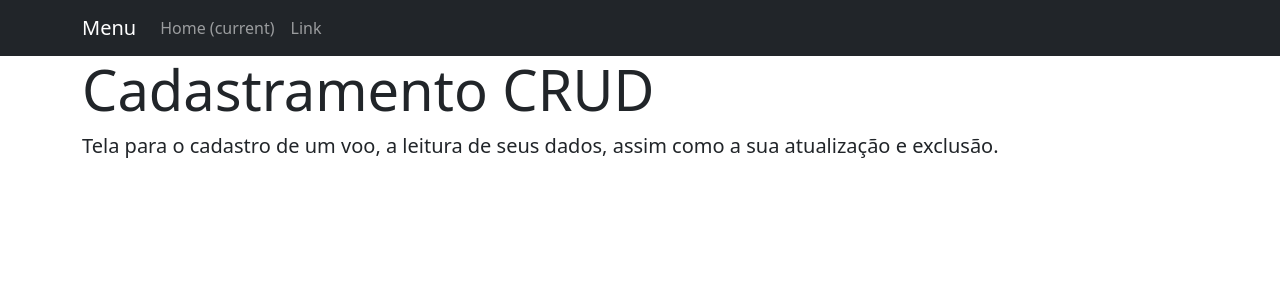
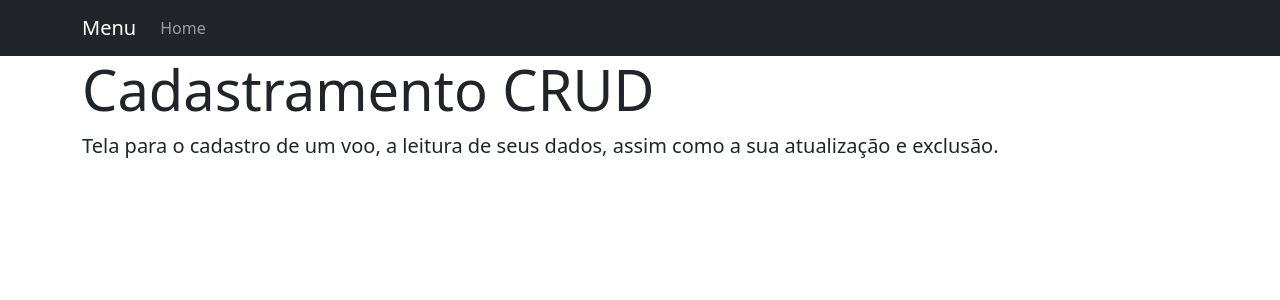
Before and after one commit to vinibalvarenga/MonitoraVoos, a Django app: page /crud/ in a window 1280 px wide. Shown: the top 300 px of the page. Run offline with Django 4.2, Linux system fonts and the light colour scheme; some libraries are stand-ins or nearby versions.

Commit message:
Atualizando a nav bar com home e log out

```diff
--- a/templates/crud.html
+++ b/templates/crud.html
@@ -25,11 +25,13 @@
             <div class="collapse navbar-collapse" id="navbarSupportedContent">
                 <ul class="navbar-nav mr-auto">
                     <li class="nav-item active">
-                        <a class="nav-link" href="#">Home <span class="sr-only">(current)</span></a>
+                        <a class="nav-link" href={% url 'home'%}>Home</a>
                     </li>
+                    {%if user.is_authenticated %}
                     <li class="nav-item">
-                        <a class="nav-link" href="#">Link</a>
+                        <a class="nav-link" href="{% url 'logout' %}">Log Out</a>
                     </li>
+                    {% endif %}
                 </ul>
             </div>
         </div>
--- a/templates/geracaoRelatorios.html
+++ b/templates/geracaoRelatorios.html
@@ -25,11 +25,13 @@
             <div class="collapse navbar-collapse" id="navbarSupportedContent">
                 <ul class="navbar-nav mr-auto">
                     <li class="nav-item active">
-                        <a class="nav-link" href="#">Home <span class="sr-only">(current)</span></a>
+                        <a class="nav-link" href={% url 'home'%}>Home</a>
                     </li>
+                    {%if user.is_authenticated %}
                     <li class="nav-item">
-                        <a class="nav-link" href="#">Link</a>
+                        <a class="nav-link" href="{% url 'logout' %}">Log Out</a>
                     </li>
+                    {% endif %}
                 </ul>
             </div>
         </div>
--- a/templates/monitoramento.html
+++ b/templates/monitoramento.html
@@ -25,11 +25,13 @@
             <div class="collapse navbar-collapse" id="navbarSupportedContent">
                 <ul class="navbar-nav mr-auto">
                     <li class="nav-item active">
-                        <a class="nav-link" href="#">Home <span class="sr-only">(current)</span></a>
+                        <a class="nav-link" href={% url 'home'%}>Home</a>
                     </li>
+                    {%if user.is_authenticated %}
                     <li class="nav-item">
-                        <a class="nav-link" href="#">Link</a>
+                        <a class="nav-link" href="{% url 'logout' %}">Log Out</a>
                     </li>
+                    {% endif %}
                 </ul>
             </div>
         </div>
```
